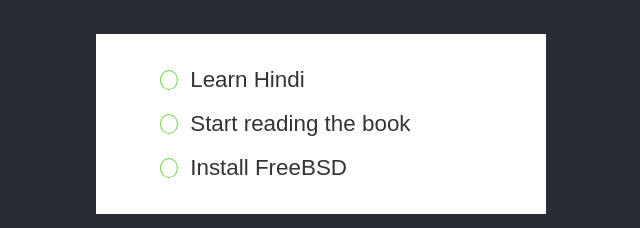
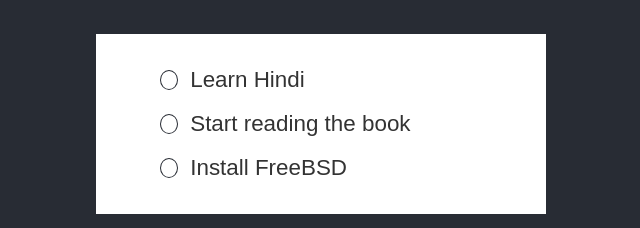
Before and after one commit to jpacanowski/react-todo-list-app, a React (Create React App) app: page / in a window 1280 px wide. Shown: the part 126-354 px from the top of the page, without its empty margins (319-959 px from the left). Built offline with nearby package versions, Linux system fonts and the light colour scheme.

Commit message:
Create new TODO task

```diff
--- a/src/App.css
+++ b/src/App.css
@@ -32,11 +32,12 @@
   justify-content: center;
   align-items: center;
   transition: background-color .2s ease-in-out;
-  border: 1px solid #71D448;
+  border: 1px solid #282c34;
 }
 
 .checkbox:hover {
   background-color: #71D448;
+  border: 1px solid #71D448;
 }
 
 ul {
--- a/src/App.js
+++ b/src/App.js
@@ -19,9 +19,27 @@
     }
   ]);
 
+  function handleKeyDown(e, i) {
+    if(e.key === 'Enter') {
+      createTodoAtIndex(e, i);
+    }
+  }
+
+  function createTodoAtIndex(e, i) {
+    const newTask = [...tasks];
+    newTask.splice(i + 1, 0, {
+      content: '',
+      isCompleted: false,
+    });
+    setTasks(newTask);
+    setTimeout(() => {
+      document.forms[0].elements[i + 1].focus();
+    }, 0);
+  }
+
   return (
     <div className="app">
-      <Tasks tasks={tasks} />
+      <Tasks tasks={tasks} handleKeyDown={handleKeyDown} />
     </div>
   );
 }
--- a/src/components/Tasks.js
+++ b/src/components/Tasks.js
@@ -1,13 +1,16 @@
-function Tasks({ tasks }) {
+function Tasks({ tasks, handleKeyDown }) {
 
   return (
     <>
       <form className="todo-list">
         <ul>
-          {tasks.map((task) => (
+          {tasks.map((task, i) => (
             <li className="todo">
               <div className="checkbox"></div>
-              <input type="text" value={task.content} />
+              <input
+                type="text"
+                value={task.content}
+                onKeyDown={e => handleKeyDown(e, i)} />
             </li>
           ))}
         </ul>
```
